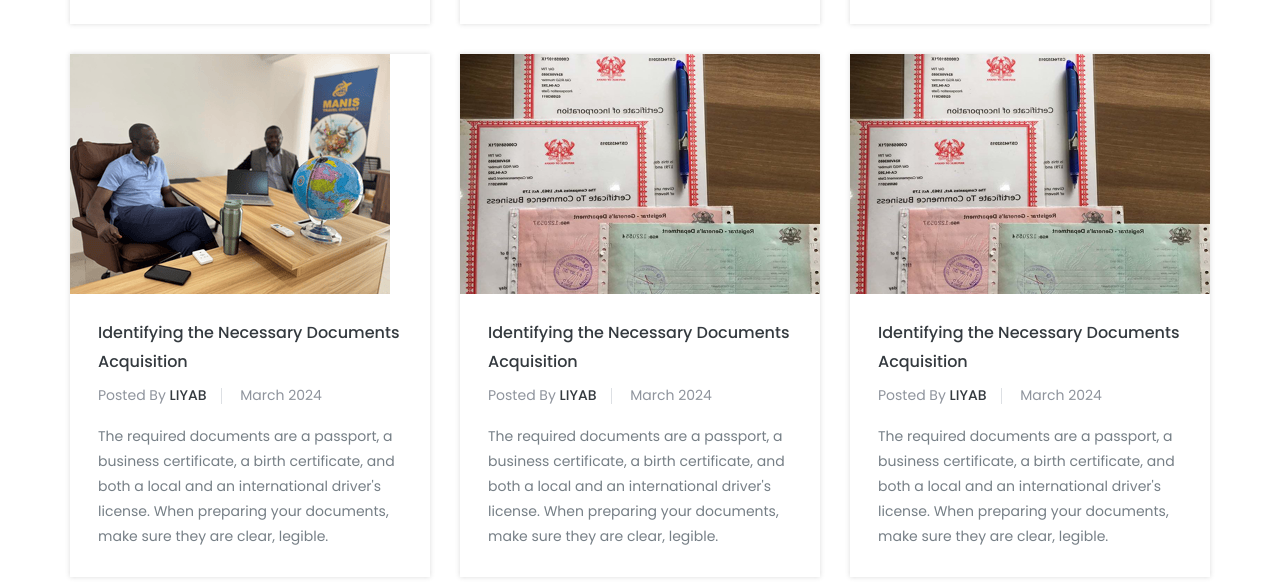
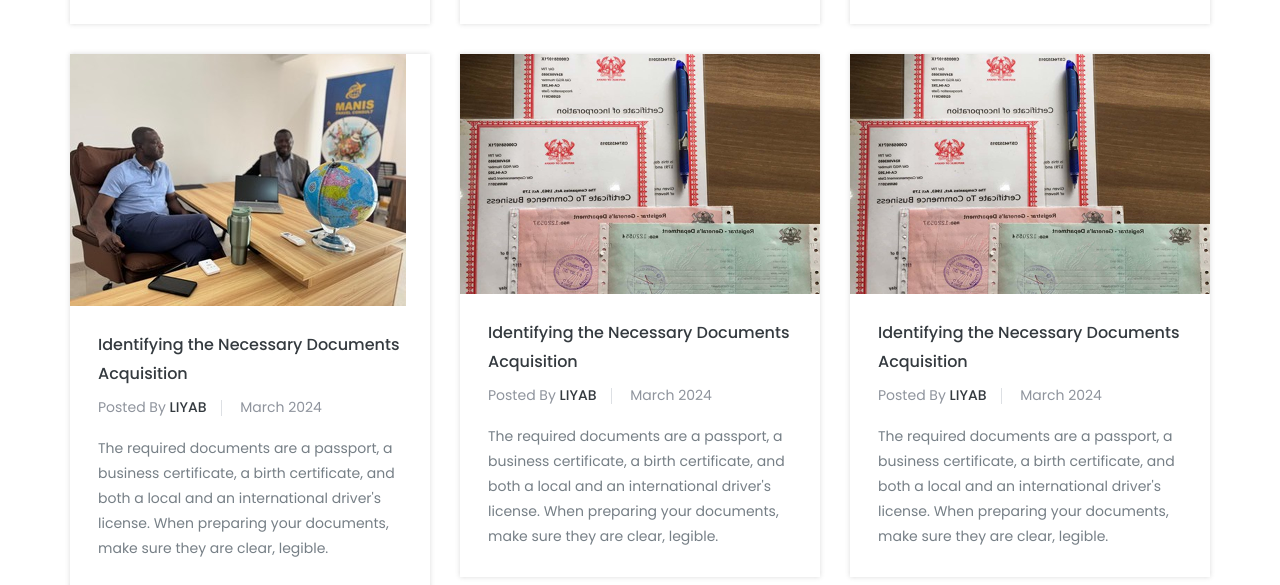
Before and after one commit to 12liyab/Manis-consult-2, a website: page index.html in a window 1280 px wide. Shown: the part 5356-5941 px from the top of the page. Drawn offline with nearby package versions, Linux system fonts and the light colour scheme.

Commit message:
Update index.html

```diff
--- a/index.html
+++ b/index.html
@@ -1042,7 +1042,7 @@
 						<div class="col-md-4 col-sm-6">
 							<div class="single-blog-item">
 								<div class="single-blog-item-img">
-									<img src="assets/images/blog/B1.png" alt="blog image">
+									<img src="assets/images/blog/b2.jpg" alt="blog image">
 								</div>
 								<div class="single-blog-item-txt">
 									<h2><a href="#">Identifying the Necessary Documents Acquisition</a></h2>
```
